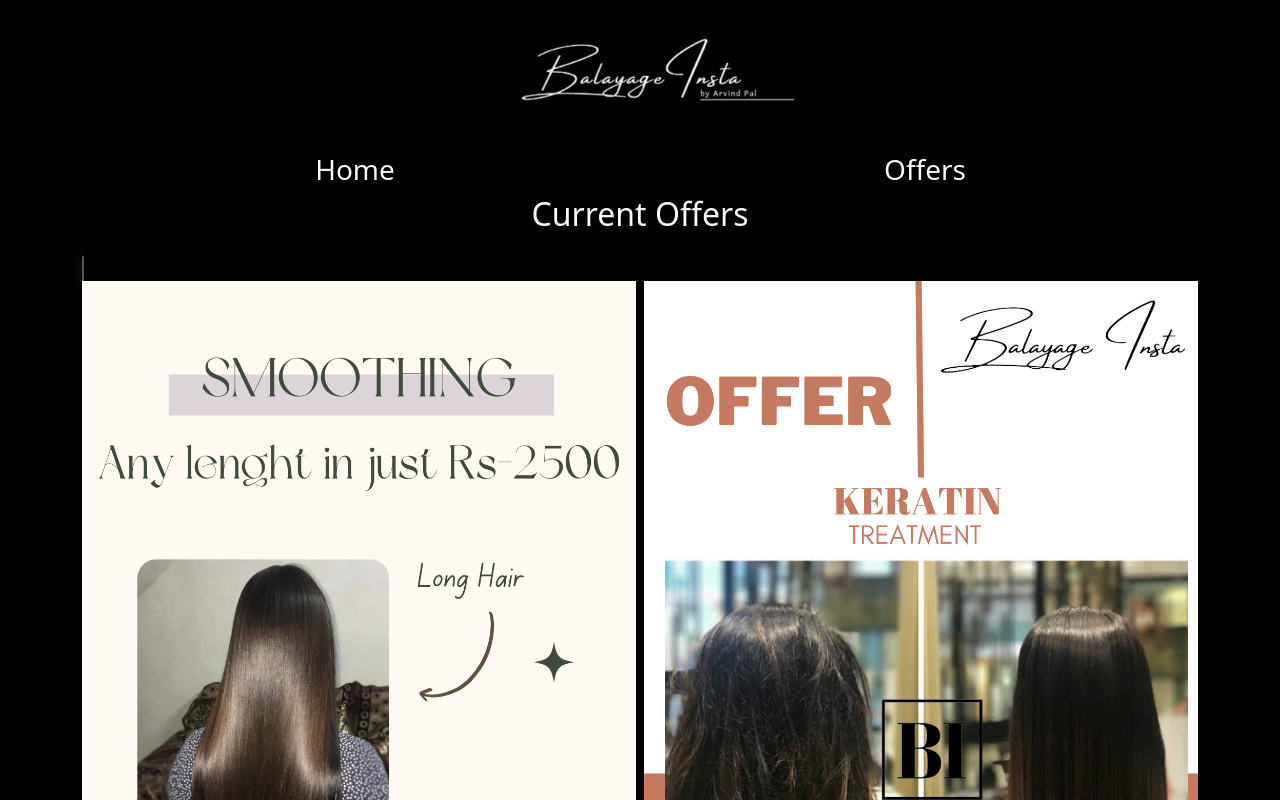
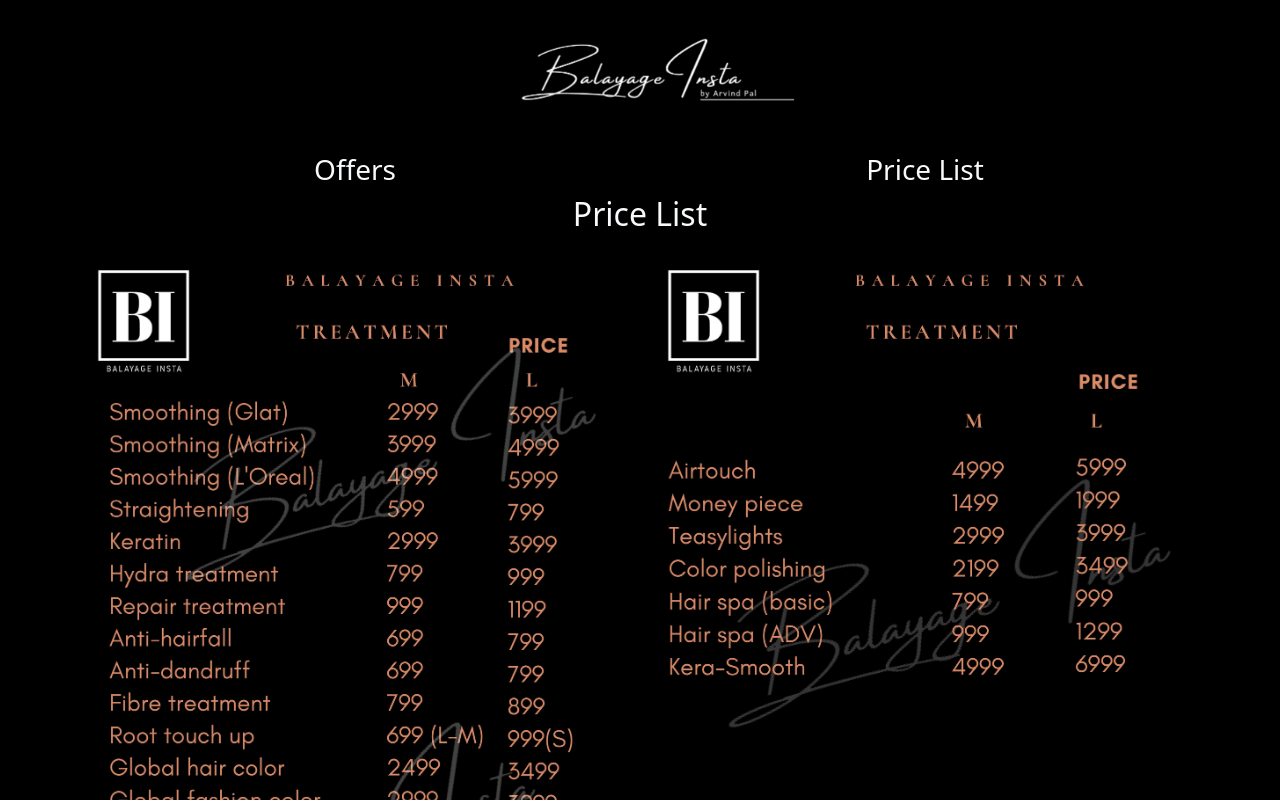
Before and after one commit to DhruvDutta/balayageinsta, a plain HTML site: page pricelist.html in a window 1280 px wide. Shown: the top 800 px of the page. Drawn offline with nearby package versions, Linux system fonts and the light colour scheme.

Commit message:
offers is not main page

```diff
--- a/css/style.css
+++ b/css/style.css
@@ -43,8 +43,8 @@ body::-webkit-scrollbar-thumb{
     z-index: -1;
 }
 object{
-    border: 2px solid #555;
-    box-shadow: 1px 1px 15px #222;
+    /*border: 2px solid #555;
+    box-shadow: 1px 1px 15px #222;*/
 }
 .headname{
     font-size: 2.5em;
--- a/offers.html
+++ b/pricelist.html
@@ -19,23 +19,24 @@
         <div class="row nav">
 
             <div class="col h3" onclick="window.location.href='index.html'">
-                Home
+                Offers
             </div>
-            <div class="col h3" onclick="window.location.href='offers.html'">
-                Offers
+            <div class="col h3" onclick="window.location.href='pricelist.html'">
+                Price List
             </div>
         </div>
     </div>
     <div class="container pl">
-        <div class="h2 text-center heading pl-head mb-4">Current Offers</div>
-        <object data="./assets/Balayageinsta_Price_1List.pdf" type="application/pdf" class="rounded text-center bg-dark col pdf" width="100%" height="500px">
-            <div class="row row-cols-md-2 row-cols-1 pdf g-2">
-                <img src="./assets/offer1.png" class="img-fluid" alt="">
-                <img src="./assets/offer2.png" class="img-fluid" alt="">
-                <img src="./assets/offer3.png" class="img-fluid" alt="">
+        <div class="h2 text-center heading pl-head mb-4">Price List</div>
+        <object data="./assets/Balayageinsta_Price_List.pdf" type="application/pdf" class="rounded text-center bg-dark col pdf" width="100%" height="500px">
+            <div class="row row-cols-md-2 row-cols-1 pdf">
+                <img src="./assets/pl1.jpg" class="img-fluid" alt="">
+                <img src="./assets/pl2.jpg" class="img-fluid" alt="">
+                <img src="./assets/pl3.jpg" class="img-fluid" alt="">
             </div>
         </object>
     </div>
+
     <div class="bg p-2 d-flex justify-content-center align-items-center d-none">
         BI
     </div>
```
Also changed, not shown: index.html (+10 -10 lines).
